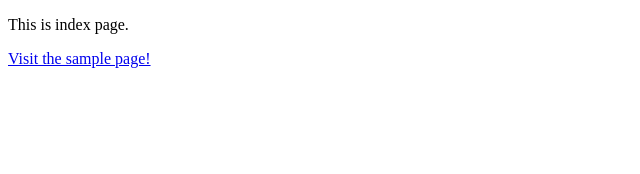
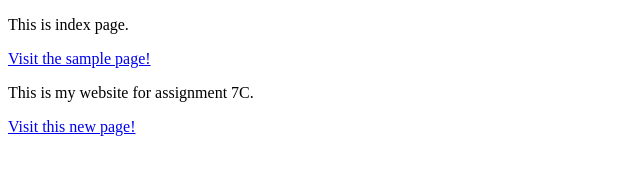
Before and after one commit to ashleypennie/ashleypennie.github.io, a plain HTML site: page index.html in a window 1280 px wide. Shown: the whole page, without its empty margins (0-640 px from the left). Drawn offline with Linux system fonts and the light colour scheme.

Commit message:
Add files via upload

```diff
--- a/index.html
+++ b/index.html
@@ -10,6 +10,7 @@
     <p>This is index page.</p>
     <p><a href="assignment7B.html"> Visit the sample page!</a></p>
 </body>
-
+    <p>This is my website for assignment 7C.</p>
+    <p><a href="assignment7C.html"> Visit this new page!</a></p>
 
 </html>
```
